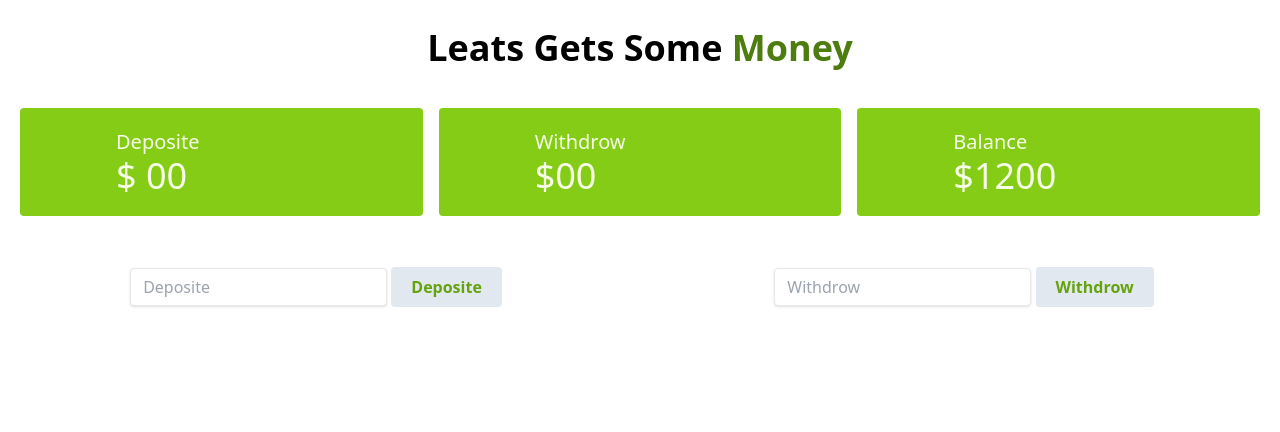
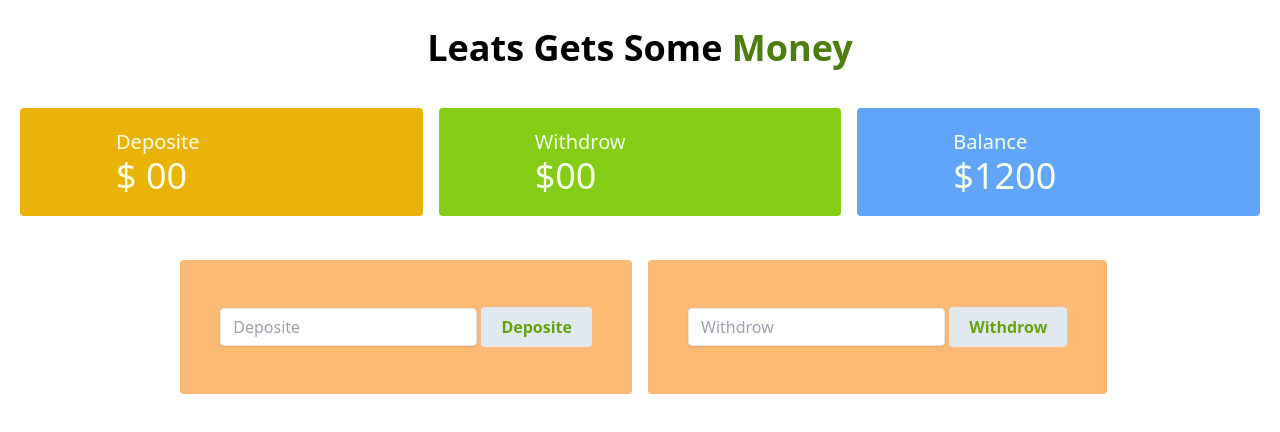
Before and after one commit to kakon-ray/Bank-Management-System, a plain HTML site: page home.html in a window 1280 px wide. Drawn offline with nearby package versions, Linux system fonts and the light colour scheme.

Commit message:
Balance Check

```diff
--- a/home.html
+++ b/home.html
@@ -16,7 +16,7 @@
     <main>
       <section class="mt-10">
         <div class="grid grid-cols-3 gap-4 mx-5">
-          <div class="bg-lime-500 rounded px-24 py-5 text-lime-50">
+          <div class="bg-yellow-500 rounded px-24 py-5 text-lime-50">
             <h1 class="text-xl">Deposite</h1>
             <h1 class="text-4xl">$ <span id="depositeDoller">00</span></h1>
           </div>
@@ -24,7 +24,7 @@
             <h1 class="text-xl">Withdrow</h1>
             <h1 class="text-4xl">$<span id="withdrowDoller">00</span></h1>
           </div>
-          <div class="bg-lime-500 rounded px-24 py-5 text-lime-50">
+          <div class="bg-blue-400 rounded px-24 py-5 text-lime-50">
             <h1 class="text-xl">Balance</h1>
             <h1 class="text-4xl">$<span id="balanceDoller">1200</span></h1>
           </div>
@@ -32,7 +32,7 @@
       </section>
       <section class="mt-11">
         <div class="grid grid-cols-2 gap-4 justify-center">
-          <div class="mx-auto">
+          <div class="ml-auto bg-orange-300 py-10 px-10 rounded">
             <input
               class="shadow appearance-none border rounded my-2 py-2 px-3 text-gray-700 leading-tight focus:outline-none focus:shadow-outline"
               id="deposite"
@@ -46,7 +46,7 @@
               Deposite
             </button>
           </div>
-          <div class="mx-auto">
+          <div class="mr-auto bg-orange-300 py-10 px-10 rounded">
             <input
               class="shadow appearance-none border rounded my-2 py-2 px-3 text-gray-700 leading-tight focus:outline-none focus:shadow-outline"
               id="withdrow"
--- a/script.js
+++ b/script.js
@@ -4,10 +4,7 @@ const PasswordInput = document.getElementById("password");
 
 button.addEventListener("click", (e) => {
   e.preventDefault();
-  if (
-    UsserInput.value == "kakon@gmail.com" &&
-    PasswordInput.value === "12345"
-  ) {
+  if (UsserInput.value && PasswordInput.value) {
     window.location.href = "home.html";
   }
 });
```
